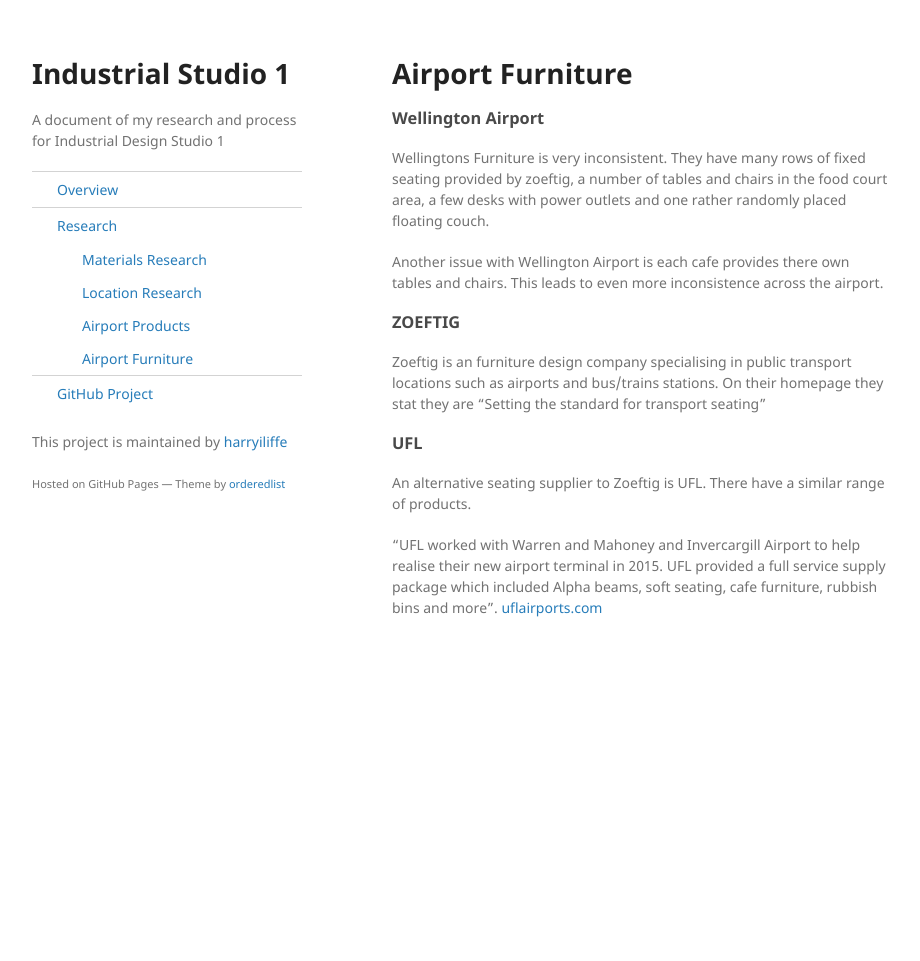
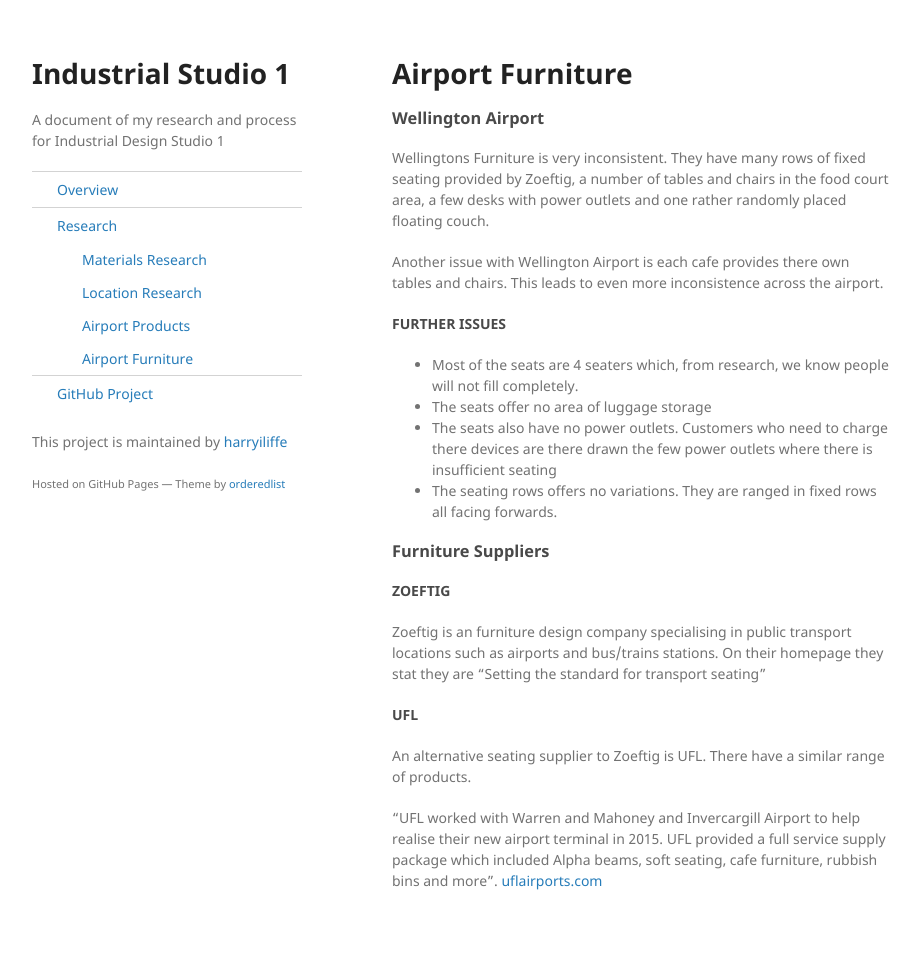
Before and after one commit to harryiliffe/industrial-design-2018, a Jekyll site: the page built from docs/_posts/2018-02-28-research-airport-furniture.md, in a window 1280 px wide. Shown: the whole page, without its empty margins (178-1098 px from the left). Built offline with Jekyll 4.4.1, drawn with Linux system fonts in a browser that asks for light colours; before the commit the page ends 900 px from its top, so only the background shows below that.

```diff
--- a/docs/_posts/2018-02-28-research-airport-furniture.md
+++ b/docs/_posts/2018-02-28-research-airport-furniture.md
@@ -5,19 +5,23 @@ title: "Airport Furniture"
 ---
 
 ### Wellington Airport
-
 Wellingtons Furniture is very inconsistent.
-They have many rows of fixed seating provided by zoeftig, a number of tables and chairs in the food court area, a few desks with power outlets and one rather randomly placed floating couch.
+They have many rows of fixed seating provided by Zoeftig, a number of tables and chairs in the food court area, a few desks with power outlets and one rather randomly placed floating couch.
 
 Another issue with Wellington Airport is each cafe provides there own tables and chairs. This leads to even more inconsistence across the airport.
 
-### ZOEFTIG
+#### FURTHER ISSUES
+* Most of the seats are 4 seaters which, from research, we know people will not fill completely.
+* The seats offer no area of luggage storage
+* The seats also have no power outlets. Customers who need to charge there devices are there drawn the few power outlets where there is insufficient seating
+* The seating rows offers no variations. They are ranged in fixed rows all facing forwards.
 
+### Furniture Suppliers
+#### ZOEFTIG
 Zoeftig is an furniture design company specialising in public transport locations such as airports and bus/trains stations. On their homepage they stat they are "Setting the standard for transport seating"
 
 
-### UFL
-
+#### UFL
 An alternative seating supplier to Zoeftig is UFL. There have a similar range of products.
 
 "UFL worked with Warren and Mahoney and Invercargill Airport to help realise their new airport terminal in 2015. UFL provided a full service supply package which included Alpha beams, soft seating, cafe furniture, rubbish bins and more". [uflairports.com](http://www.uflairports.com/projects/invercargill)
```
Also changed, not shown: docs/_posts/2018-02-28-research-airport-products.md (+12 -2 lines), docs/_posts/2018-02-28-research-airport.md (+3 -3 lines), docs/_posts/2018-02-28-research-materials.md (+1 -1 lines).
